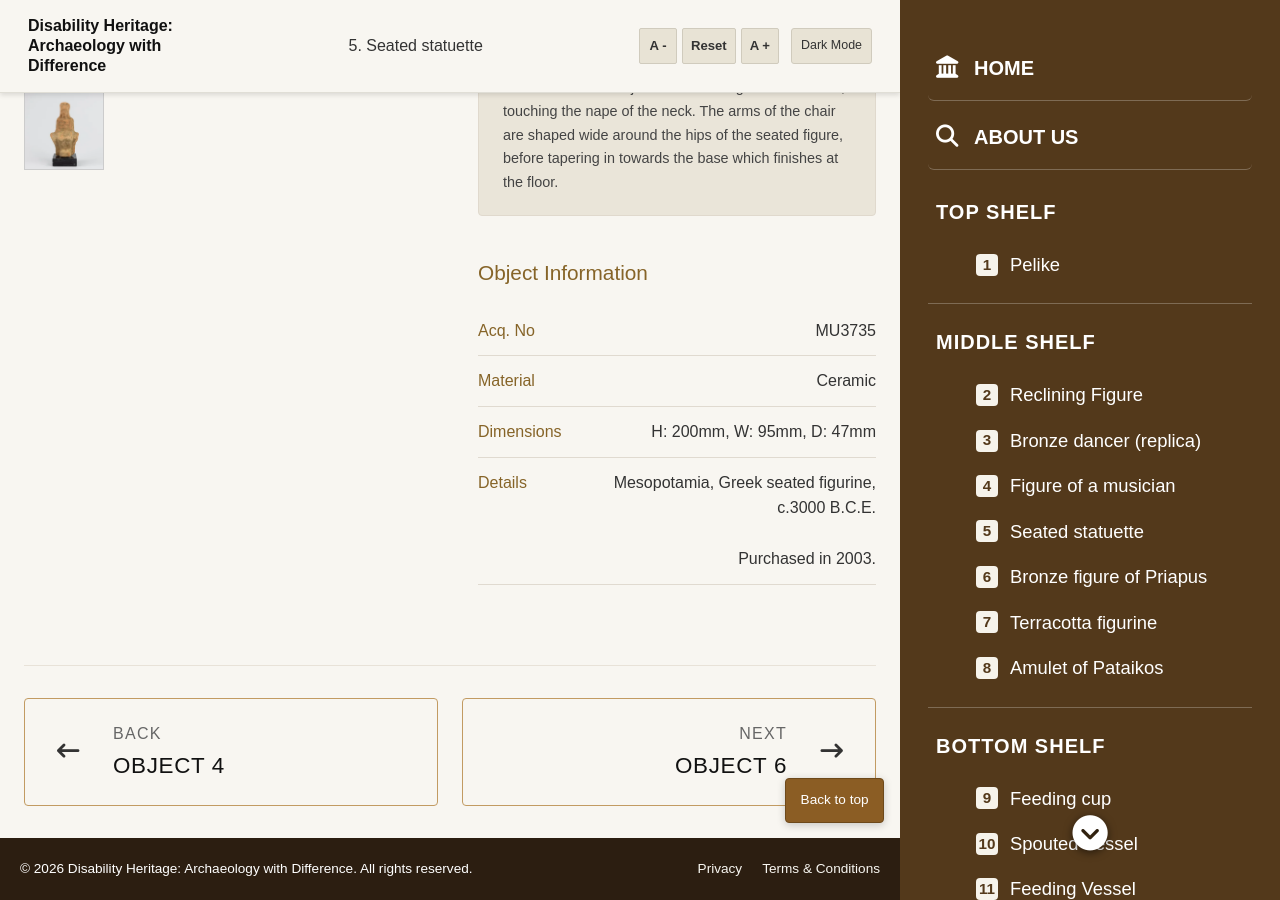
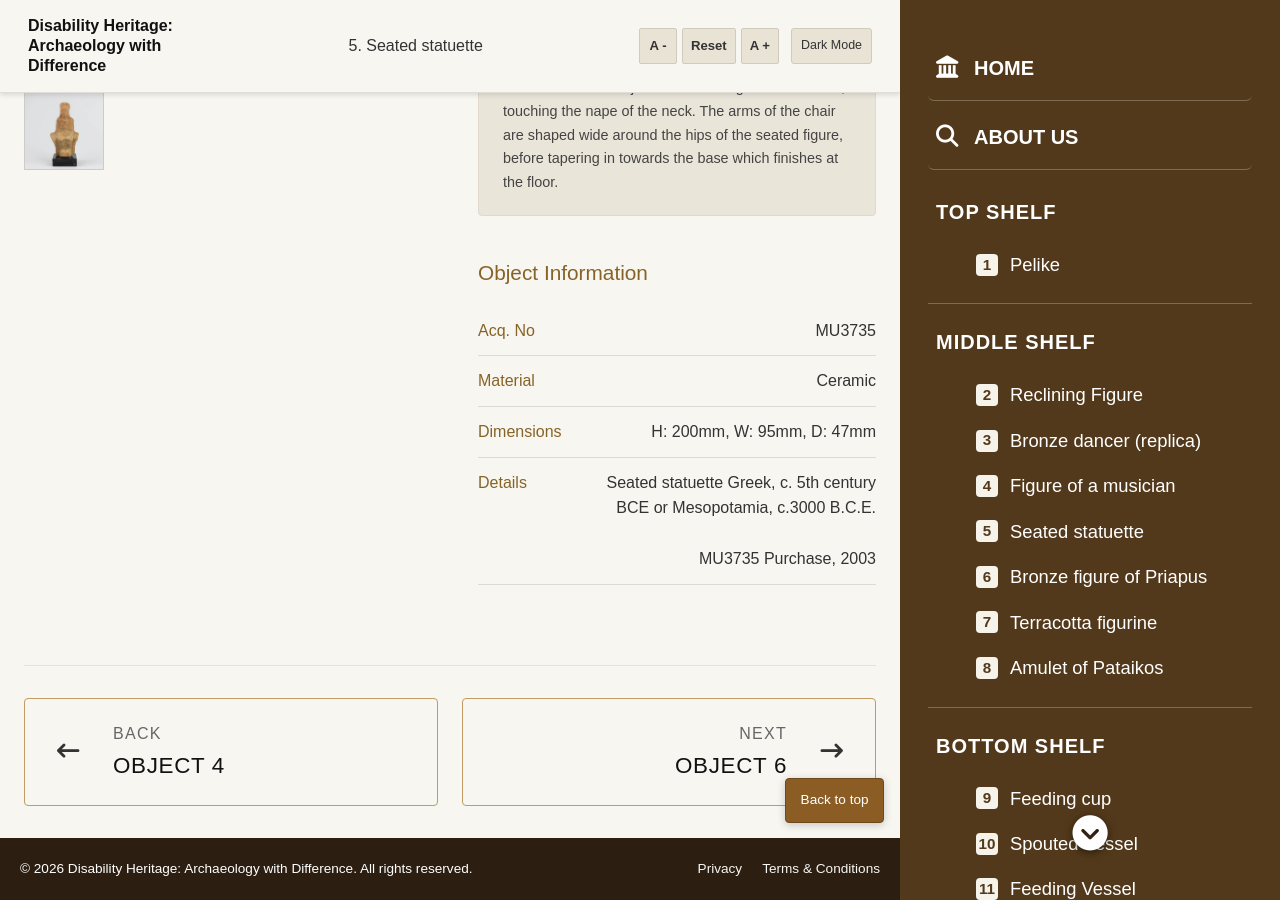
Before and after one commit to HannahVogelArchaeology/group34, a Jekyll site: the page built from objects/middle-shelf-object5.md, in a window 1280 px wide and 900 px high, scrolled down 608 px. Built offline with Jekyll 4.4.1, drawn with Linux system fonts in a browser that asks for light colours.

Commit message:
Revise details for obj5
Updated details of the seated statuette, including historical context and acquisition information.

```diff
--- a/objects/middle-shelf-object5.md
+++ b/objects/middle-shelf-object5.md
@@ -29,9 +29,9 @@ acq_no: "MU3735"
 material: "Ceramic"
 dimensions: "H: 200mm, W: 95mm, D: 47mm"
 details: >-
-  Mesopotamia, Greek seated figurine, c.3000 B.C.E.
+  Seated statuette Greek, c. 5th century BCE or Mesopotamia, c.3000 B.C.E.
 
-  Purchased in 2003.
+  MU3735 Purchase, 2003
 overview: "Lorem ipsum dolor sit amet, consectetur adipiscing elit. Proin eget justo ac tortor maximus scelerisque. Cras ornare, ex et tempus sodales, risus libero ullamcorper turpis, ac laoreet turpis est sed ligula."
 shelf_title: "Middle Shelf"
 shelf_url: "/shelves/middle-shelf/"
```
